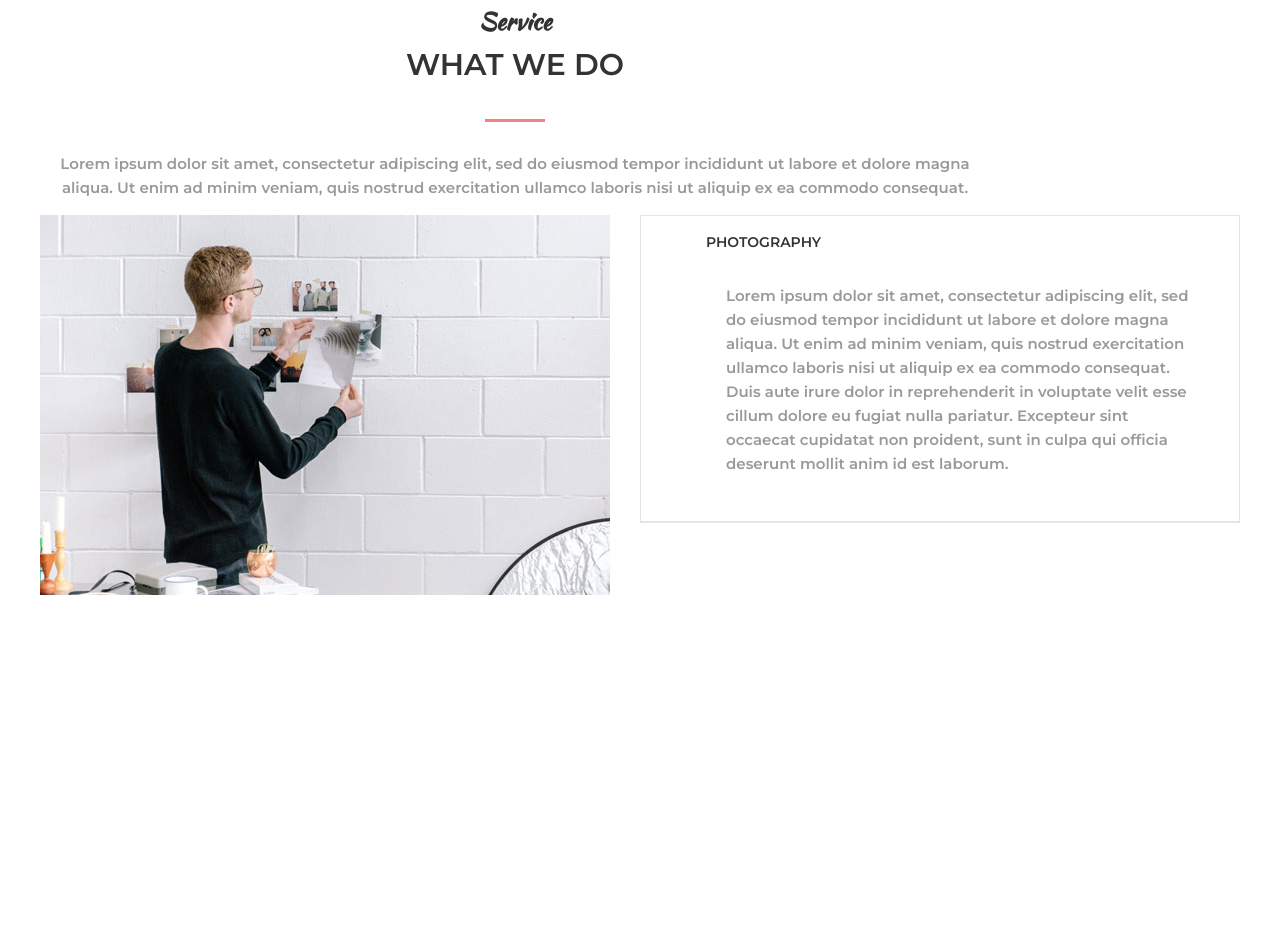
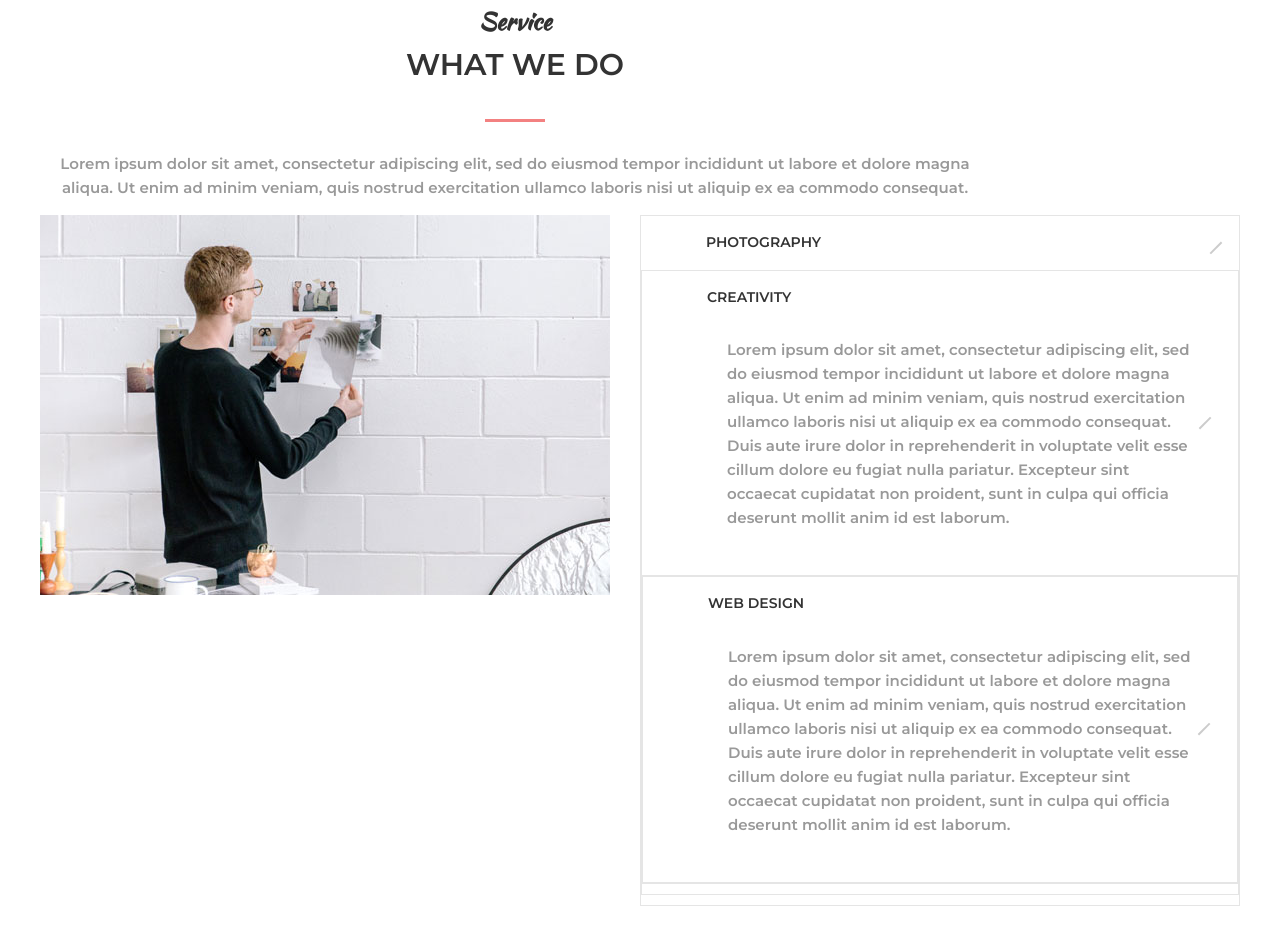
Before and after one commit to nadiiazimina/Mogo_2.0, a website built with Parcel: page index.html in a window 1280 px wide. Shown: the part 2676-3621 px from the top of the page. Before the commit the page ends 3358 px from the top, so only its background shows below. Built offline with nearby package versions, Linux system fonts and the light colour scheme.

Commit message:
new_items

```diff
--- a/index.html
+++ b/index.html
@@ -217,6 +217,38 @@
                     deserunt mollit anim id est laborum.</p>
                   </div>
                 </div>
+
+                <div class="accordion_item active">
+                    <div class="accordion_header">
+                      <img class="accordion_icon" src="src/digital.png" alt="" />
+                      <div class="accordion_title">Creativity</div>
+                      <div class="accordion_content">
+                       <p> Lorem ipsum dolor sit amet, consectetur adipiscing elit, sed
+                        do eiusmod tempor incididunt ut labore et dolore magna
+                        aliqua. Ut enim ad minim veniam, quis nostrud exercitation
+                        ullamco laboris nisi ut aliquip ex ea commodo consequat.
+                        Duis aute irure dolor in reprehenderit in voluptate velit
+                        esse cillum dolore eu fugiat nulla pariatur. Excepteur sint
+                        occaecat cupidatat non proident, sunt in culpa qui officia
+                        deserunt mollit anim id est laborum.</p>
+                      </div>
+                    </div>
+
+                    <div class="accordion_item">
+                        <div class="accordion_header">
+                          <img class="accordion_icon" src="src/css-html.png" alt="" />
+                          <div class="accordion_title">web design</div>
+                          <div class="accordion_content">
+                           <p> Lorem ipsum dolor sit amet, consectetur adipiscing elit, sed
+                            do eiusmod tempor incididunt ut labore et dolore magna
+                            aliqua. Ut enim ad minim veniam, quis nostrud exercitation
+                            ullamco laboris nisi ut aliquip ex ea commodo consequat.
+                            Duis aute irure dolor in reprehenderit in voluptate velit
+                            esse cillum dolore eu fugiat nulla pariatur. Excepteur sint
+                            occaecat cupidatat non proident, sunt in culpa qui officia
+                            deserunt mollit anim id est laborum.</p>
+                          </div>
+                        </div>
               </div> <!--accordion-->
 
             </div> <!--wedo item-->
--- a/src/styles.css
+++ b/src/styles.css
@@ -389,12 +389,28 @@ hr {
 /* Accordion*/
 
 .accordion_item {
+  margin-bottom: 10px;
   border: 1px solid #e5e5e5;
 }
 
+.accordion_item.active .accordion_content {
+  display: block;
+}
+
+.accordion_item.active .accordion_header {
+  border-bottom-color: #e5e5e5;
+}
+
+.accordion_item.active .accordion_header:after {
+  transform: translateY(-50%) rotate(-45deg);
+  margin-top: 5px;
+}
+
 .accordion_header {
-  border-bottom: 1px solid #e5e5e5;
+  border-bottom: 1px solid transparent;
   padding: 15px 20px 15px 65px;
+
+  position: relative;
 }
 
 .accordion_header:after {
@@ -410,7 +426,7 @@ hr {
   top: 50%;
   right: 20px;
   z-index: 1;
-  transform: translateY(-50%) rotate(-45eg);
+  transform: translateY(-50%) rotate(135deg);
 }
 
 .accordion_icon {
@@ -424,6 +440,7 @@ hr {
 
 .accordion_content {
   padding: 15px 20px;
+  display: none;
   font-size: 15px;
   color: #999;
   font-size: italic;
```
